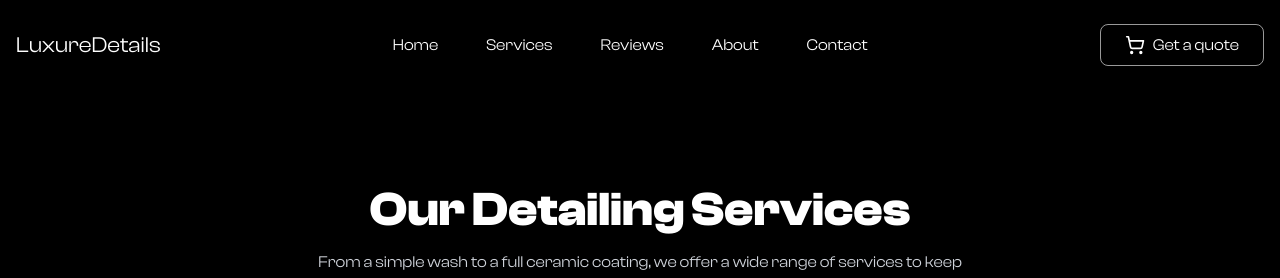
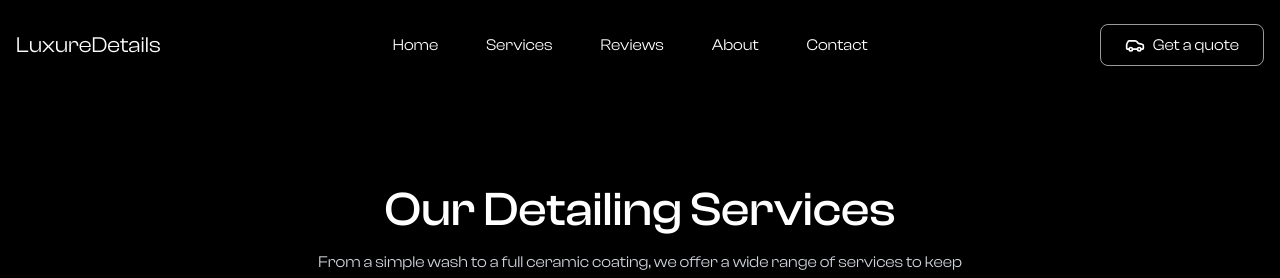
Before and after one commit to Sufyan-Ali7/car-detailing, a Next.js app: page /services in a window 1280 px wide. Shown: the top 278 px of the page. Built offline with nearby package versions, Linux system fonts and the light colour scheme.

Commit message:
qoute icon change

```diff
--- a/app/services/page.tsx
+++ b/app/services/page.tsx
@@ -12,7 +12,7 @@ export default function ServicesPage() {
   return (
     <div className="container mx-auto px-4 py-12 md:px-6 md:py-16 lg:py-24">
       <div className="text-center">
-        <h1 className="font-headline text-4xl font-bold md:text-5xl">
+        <h1 className="font-headline text-4xl font-medium md:text-5xl">
           Our Detailing Services
         </h1>
         <p className="mx-auto mt-4 max-w-2xl text-gray-300">
--- a/component/Navbar.tsx
+++ b/component/Navbar.tsx
@@ -1,7 +1,7 @@
 "use client"
 import React, { useState } from 'react'
 import Link from 'next/link'
-import { ShoppingCart } from 'lucide-react';
+import { Car, ShoppingCart } from 'lucide-react';
 import { useCart } from '@/context/cart-context';
 
 const Navbar = () => {
@@ -18,7 +18,7 @@ const Navbar = () => {
           className='md:hidden inline-flex items-center justify-center w-10 h-10 rounded-md border border-white/30 hover:border-white/60 transition'
           onClick={() => setIsOpen((v) => !v)}
         >
-          <span aria-hidden className='block w-5 h-[2px] bg-white relative'>
+           <span aria-hidden className='block w-5 h-[2px] bg-white relative'>
             <span className={`absolute left-0 top-[-6px] w-5 h-[2px] bg-white transition-transform ${isOpen ? 'rotate-45 translate-y-[6px]' : ''}`}></span>
             <span className={`absolute left-0 top-[6px] w-5 h-[2px] bg-white transition-transform ${isOpen ? '-rotate-45 -translate-y-[6px]' : ''}`}></span>
           </span>
@@ -37,7 +37,7 @@ const Navbar = () => {
       {/* Desktop Get a Quote button */}
       <Link href="/booking" className="relative hidden md:inline-block">
         <button className='px-6 py-2 rounded-lg border border-white/60 hover:border-white transition-colors duration-200 hover:bg-white/10 flex items-center gap-2'>
-          <ShoppingCart className="h-5 w-5" />
+          <Car className="h-5 w-5" />
           Get a quote
           {cartCount > 0 && (
             <span className="absolute -right-2 -top-2 flex h-5 w-5 items-center justify-center rounded-full bg-red-600 text-sm text-white">
@@ -61,7 +61,7 @@ const Navbar = () => {
           {/* Mobile Get a Quote button */}
           <Link href="/booking" className="relative w-full">
             <button className='mt-4 w-full px-6 py-2 rounded-lg border border-white/60 hover:border-white transition-colors duration-200 hover:bg-white/10 flex items-center justify-center gap-2'>
-              <ShoppingCart className="h-5 w-5" />
+              <Car className="h-5 w-5" />
               Get a quote
               {cartCount > 0 && (
                 <span className="absolute right-2  flex h-6 w-6 items-center justify-center rounded-full bg-red-600 text-md text-white">
```
